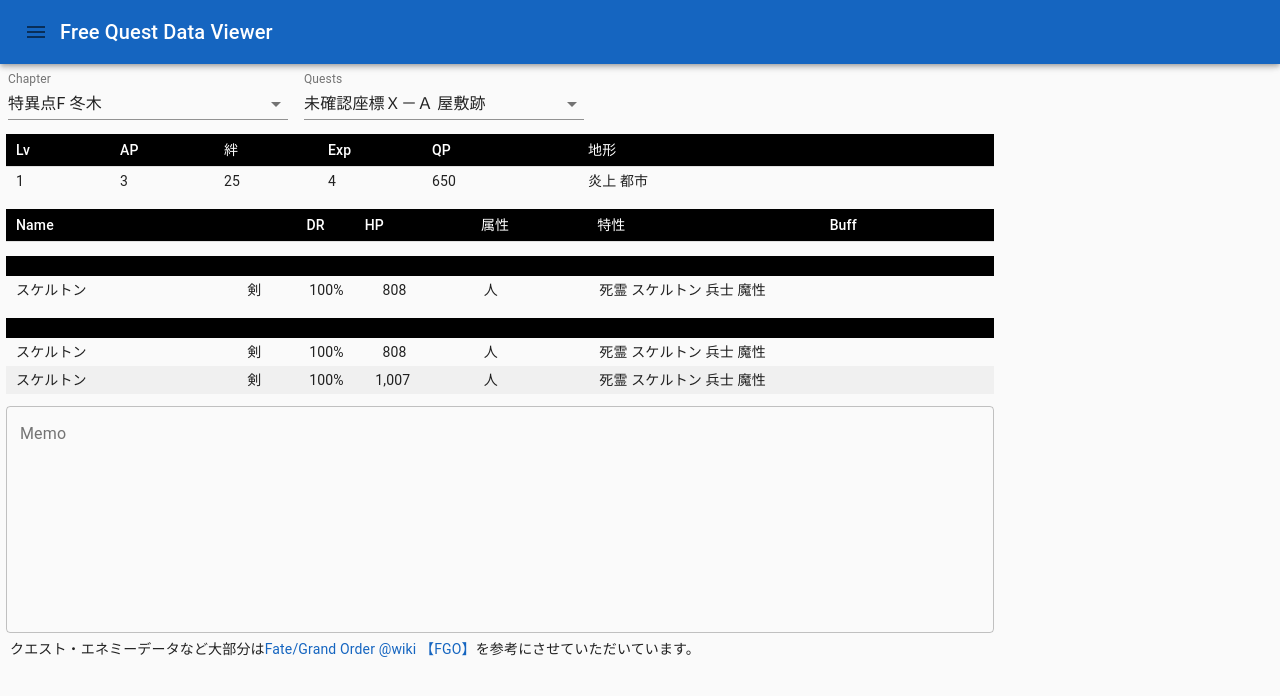
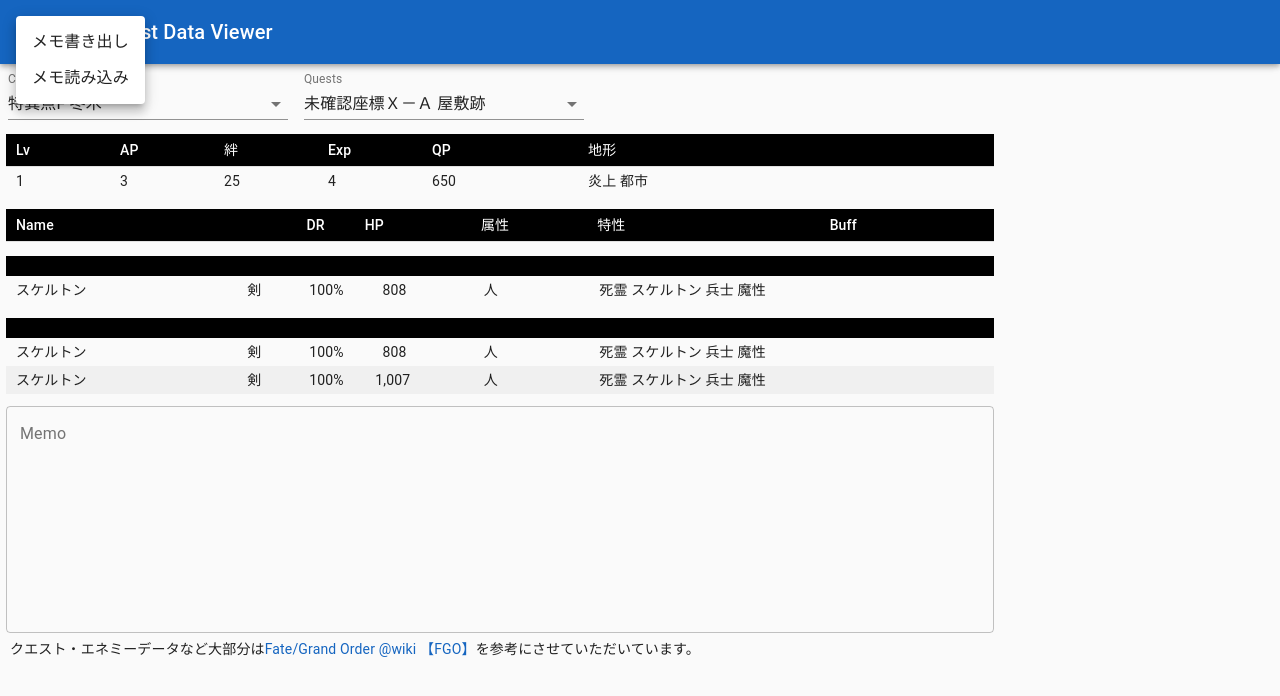
Before and after one commit to kanata3249/FreeQuestDataViewer, a React app: page / in a window 1280 px wide. Both pictures are taken after a click on the button "menu". Shown: the top 696 px of the page. Built offline with nearby package versions, Linux system fonts and the light colour scheme.

Commit message:
add import/export memo feature

```diff
--- a/src/app/pages/topPage.tsx
+++ b/src/app/pages/topPage.tsx
@@ -1,7 +1,7 @@
-import React, { FC, useEffect, useState } from 'react'
+import React, { FC, useState } from 'react'
 import { makeStyles, createStyles, Theme } from '@material-ui/core/styles'
 
-import { AppBar, Toolbar, IconButton, Typography, Link } from '@material-ui/core'
+import { AppBar, Menu, MenuItem, Toolbar, IconButton, Typography, Link } from '@material-ui/core'
 import MenuIcon from '@material-ui/icons/Menu'
 
 import { QuestSelector } from '../components/QuestSelector'
@@ -39,12 +39,43 @@ const loadMemo = (questId: number) =>
   return localStorage.getItem(`memo/${questId}`) || ""
 }
 
+const exportMemo = () => {
+  return JSON.stringify(Object.values(questList()).reduce((acc, chapter) => {
+    chapter.quests.forEach((quest) => {
+      const memo = loadMemo(quest.id)
+      memo && acc.push( { chapter: chapter.name, quest: quest.name, memo: memo })
+    })
+    return acc
+  }, []))
+}
+
+const importMemo = (json: string) =>
+{
+  try {
+    const memos = JSON.parse(json)
+
+    memos.forEach((memo) => {
+      const chapterInfo = Object.values(questList()).find((chapter) => {
+        return chapter.name == memo.chapter
+      })
+      const questInfo = chapterInfo.quests.find((quest) => {
+        return quest.name == memo.quest
+      })
+
+      saveMemo(questInfo.id, memo.memo)
+    })
+  } catch(error) {
+  }
+}
 export const TopPage: FC = () => {
-  const classes = useStyles();
-  const [questId, setQuestId] = useState(validatedQuestId(parseInt(localStorage.getItem('questId'))))
+  const classes = useStyles()
+  const [ questId, setQuestId ] = useState(validatedQuestId(parseInt(localStorage.getItem('questId'))))
+  const [ anchorEl, setAnchorEl ] = useState<null | HTMLElement>(null)
+  const [ updateCount, setUpdateCount ] = useState(0)
 
-  useEffect(() => {
-  })
+  const updateMemo = () => {
+    setUpdateCount(updateCount + 1)
+  }
 
   const handleQuestIdChanged = (id: number) => {
     setQuestId(id)
@@ -55,14 +86,61 @@ export const TopPage: FC = () => {
     saveMemo(questId, text)
   }
 
+  const handleMenuClick = (e: React.MouseEvent<HTMLButtonElement>) => {
+    setAnchorEl(e.currentTarget)
+  }
+
+  const handleExportMemo = () => {
+    const memos = exportMemo()
+    const jsonURL = window.URL.createObjectURL(new Blob([memos], { type: 'text/json' }))
+    const link = document.createElement('a')
+    document.body.appendChild(link)
+    link.href = jsonURL
+    link.setAttribute('download', 'quest_memo.json')
+    link.click()
+    document.body.removeChild(link)
+
+    closeMenu()
+  }
+
+  const handleImportMemo = () => {
+    interface HTMLElementEvent<T extends HTMLElement> extends Event {
+      target: T
+    }
+
+    const fileSelector = document.createElement('input')
+    fileSelector.setAttribute('type', 'file')
+    fileSelector.setAttribute('accept', 'text/json')
+    fileSelector.addEventListener("change", (inputEvent: HTMLElementEvent<HTMLInputElement>) => {
+      const reader = new FileReader()
+
+      reader.addEventListener("load", (evt) => {
+        importMemo(reader.result as string)
+        updateMemo()
+      })
+      reader.readAsText(inputEvent.target.files[0])
+    })
+    fileSelector.click()
+
+    closeMenu()
+  }
+
+  const closeMenu = () => {
+    setAnchorEl(null)
+  }
+
   return (
     <>
       <div className={classes.toolbar}>
         <AppBar>
           <Toolbar>
-            <IconButton edge="start" aria-label="menu">
+            <IconButton edge="start" aria-label="menu" aria-controls="main-menu" onClick={handleMenuClick}>
               <MenuIcon />
             </IconButton>
+            <Menu id="main-menu" anchorEl={anchorEl} open={Boolean(anchorEl)} onClose={closeMenu}>
+              <MenuItem onClick={handleExportMemo}>メモ書き出し</MenuItem>
+              <MenuItem onClick={handleImportMemo}>メモ読み込み</MenuItem>
+            </Menu>
             <Typography variant="h6">
               Free Quest Data Viewer
             </Typography>
@@ -72,7 +150,7 @@ export const TopPage: FC = () => {
       <div className={classes.contents}>
         <QuestSelector quests={questList()} questData={questData} questId={questId} onChange={handleQuestIdChanged}/>
         <QuestViewer questData={questData} questId={questId}/>
-        <QuestMemo key={questId} questId={questId} maxLength={10 * 1024} onChange={handleMemoChanged} text={loadMemo(questId)}/>
+        <QuestMemo key={`${questId}-${updateCount}`} questId={questId} maxLength={10 * 1024} onChange={handleMemoChanged} text={loadMemo(questId)}/>
       </div>
       <div className={classes.notice}>
         クエスト・エネミーデータなど大部分は<Link href="https://w.atwiki.jp/f_go/" target="blank">Fate/Grand Order @wiki 【FGO】</Link>を参考にさせていただいています。
--- a/src/fgo/questInfo.ts
+++ b/src/fgo/questInfo.ts
@@ -1,3 +1,18 @@
+type QuestListByChapter = {
+  id: number
+  name: string
+  quests: [
+    {
+      id: number
+      name: string
+    }
+  ]
+}
+
+type QuestList = {
+  [key: number]: QuestListByChapter
+}
+
 type QuestData = {
   chapterId: number
   name: string
@@ -30,7 +45,7 @@ type QuestDataMap = {
 }
 
 const fgo_data = require('./quest.json')
-const fgo_quest_list = fgo_data.quests.reduce((acc, item) => {
+const fgo_quest_list: QuestList = fgo_data.quests.reduce((acc, item) => {
   const { id, ...chapter } = item
   acc[id] = chapter
   return acc
```
